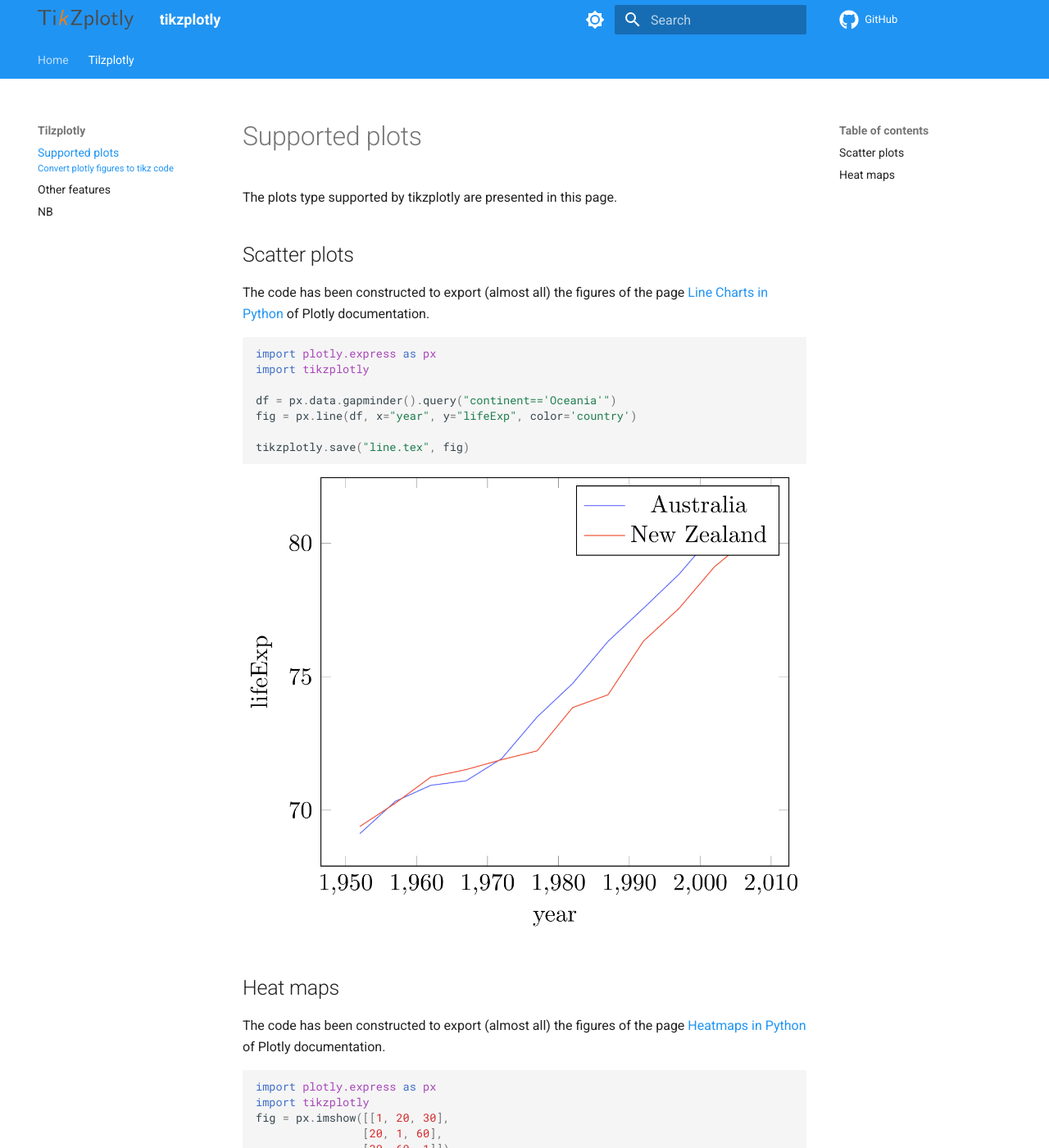
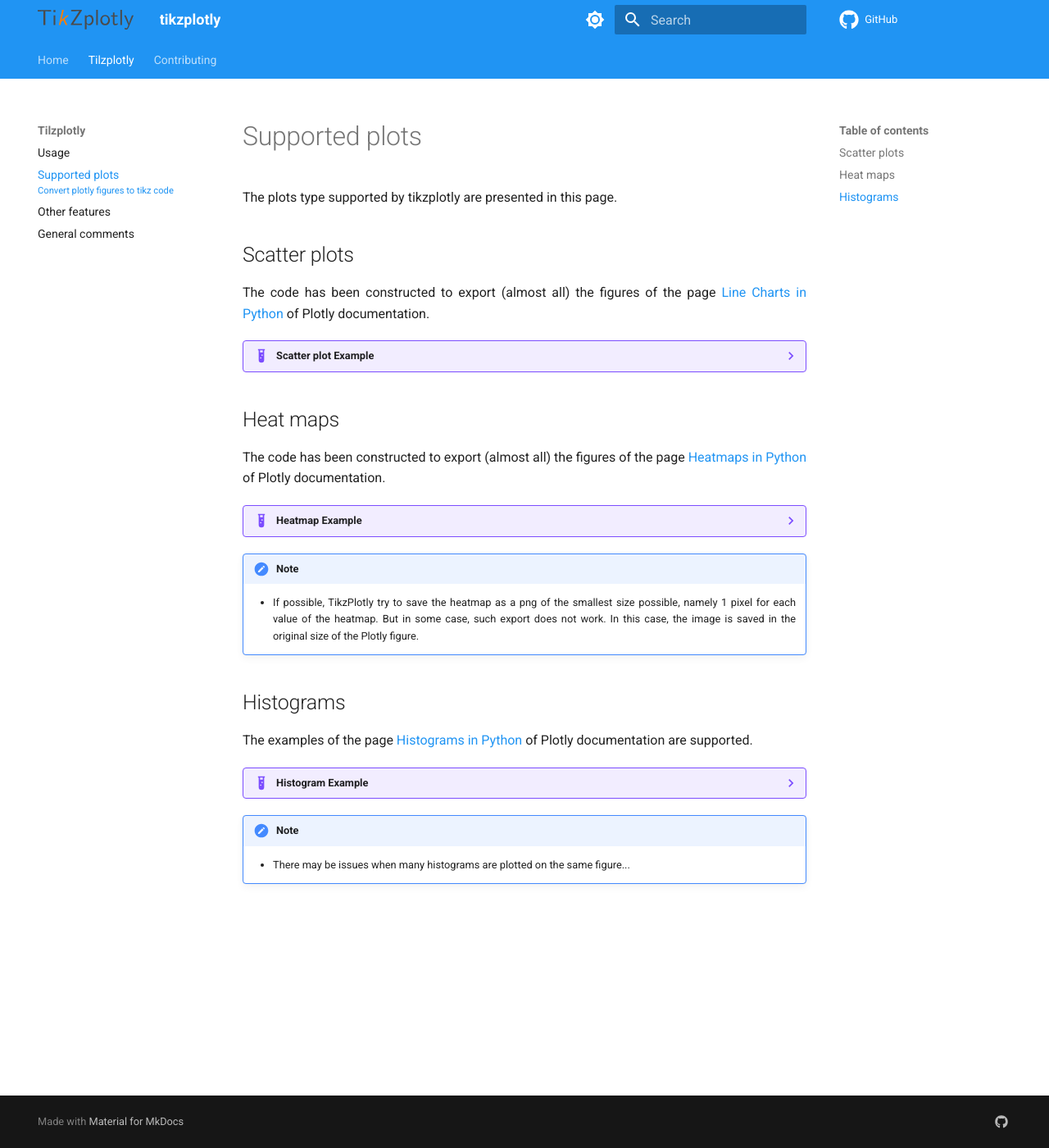
Before and after one commit to thomas-saigre/tikzplotly, an MkDocs documentation site: the page built from docs/plot/supported.md, in a window 1280 px wide and 1400 px high. Shown: the whole window at 82% size. Built offline with MkDocs 1.6.1 and Material for MkDocs 9.7.7, drawn with Linux system fonts in a browser that asks for light colours; comment, search, counter and statistics services are not loaded; some of the changed text lies outside the part shown.

Commit message:
add more content in documentation

````diff
--- /dev/null
+++ b/docs/css/extra.css
@@ -0,0 +1,5 @@
+/* Justify only the main content text */
+.md-content p,
+.md-content li {
+    text-align: justify;
+}
--- /dev/null
+++ b/docs/develop/tests.md
@@ -0,0 +1,60 @@
+# Add some tests
+
+## Local tests
+
+These tests are for development purpose, to ensure that the features that are developped are working as expected.
+They are present in the directory `src/tests` and can be run with the following command, from the `src` directory.
+
+```bash
+python3 -m tests.test_<feature>
+```
+
+A file `test_<feature>.py` contains the plotly figures that are used to test the feature `<feature>`.
+Each desired plot should be a function that returns the figure and a string that is the expected output:
+
+```python
+def fig1():
+    fig = px.imshow([[1, 20, 30],
+                    [20, 1, 60],
+                    [30, 60, 1]])
+    return fig, "Heatmaps with Plotly Express"
+```
+
+Then set a list `functions` that contains the list of all the plot functions that you want to test:
+
+```python
+    functions = [
+        ("1", fig1),
+        # ("2", fig2),  # you can comment a line to not run the test
+        ("3", fig3)
+    ]
+```
+
+Then the main function will run all the selected tests, and generate a TeX file in a subdirectory `outputs/test_<feature>`, named `main.tex`.
+Compile this TeX file with your favorite LaTeX compiler to see the result.
+
+
+## Tests for the CI
+
+These tests are run on the CI to check that the generated LaTeX code is still the same after the modifications.
+They are placed in teh directory `tests` at the root of the repository.
+When `tox` is run (see [here](contributing.md#run-the-tests-and-look-at-code-coverage)), they are the tests that are run, not the ones on the present section.
+
+Here is an example of a test that is run on the CI:
+
+```python
+def plot_1():
+    fig = px.imshow([[1, 20, 30],
+                    [20, 1, 60],
+                    [30, 60, 1]])
+    return fig
+
+def test_1():
+    assert_equality(plot_1(), os.path.join(this_dir, test_name, test_name + "_1_reference.tex"))
+```
+
+The reference TeX code should be inserted in a file `test_<test_name>_<number>_reference.tex` in the directory `tests/<test_name>`.
+
+!!! Note
+    The reference code should not contain the header `% This file was created with tikzplotly version 0.1.7.`, as the version number is bound to change.
+    This header can be hidden with the option `include_disclamer=False` in the function `tikzplotly.save`.
--- a/docs/plot/supported.md
+++ b/docs/plot/supported.md
@@ -13,30 +13,52 @@
 
 The code has been constructed to export (almost all) the figures of the page [Line Charts in Python](https://plotly.com/python/line-charts/) of Plotly documentation.
 
-```python
-import plotly.express as px
-import tikzplotly
+??? example "Scatter plot Example"
 
-df = px.data.gapminder().query("continent=='Oceania'")
-fig = px.line(df, x="year", y="lifeExp", color='country')
+    ```python
+    import plotly.express as px
+    import tikzplotly
 
-tikzplotly.save("line.tex", fig)
-```
-![Marker Style Example](../assets/examples/line_chart.png)
+    df = px.data.gapminder().query("continent=='Oceania'")
+    fig = px.line(df, x="year", y="lifeExp", color='country')
+
+    tikzplotly.save("line.tex", fig)
+    ```
+    ![Scatter plot Example](../assets/examples/line_chart.png)
 
 
 ## Heat maps
 
 The code has been constructed to export (almost all) the figures of the page [Heatmaps in Python](https://plotly.com/python/heatmaps/) of Plotly documentation.
 
+??? example "Heatmap Example"
+    ```python
+    import plotly.express as px
+    import tikzplotly
+    fig = px.imshow([[1, 20, 30],
+                    [20, 1, 60],
+                    [30, 60, 1]])
+    tikzplotly.save("heatmap.tex", fig)
+    ```
 
-```python
-import plotly.express as px
-import tikzplotly
-fig = px.imshow([[1, 20, 30],
-                [20, 1, 60],
-                [30, 60, 1]])
-tikzplotly.save("heatmap.tex", fig)
-```
+    ![Heatmap Example](../assets/examples/heatmap.png)
 
-![Marker Style Example](../assets/examples/heatmap.png)
+!!! Note
+    - If possible, TikzPlotly try to save the heatmap as a png of the smallest size possible, namely 1 pixel for each value of the heatmap. But in some case, such export does not work. In this case, the image is saved in the original size of the Plotly figure.
+
+
+## Histograms
+
+The examples of the page [Histograms in Python](https://plotly.com/python/histograms/) of Plotly documentation are supported.
+
+??? example "Histogram Example"
+    ```python
+    df = px.data.tips()
+    fig = px.histogram(df, x="total_bill")
+    tikzplotly.save("histogram.tex", fig)
+    ```
+
+    ![Histogram Example](../assets/examples/histogram.png)
+
+!!! Note
+    - There may be issues when many histograms are plotted on the same figure...
--- a/mkdocs.yml
+++ b/mkdocs.yml
@@ -36,6 +36,9 @@
   - git-revision-date-localized:
       enable_creation_date: false
 
+extra_css:
+  - css/extra.css
+
 markdown_extensions:
   - pymdownx.highlight:
       anchor_linenums: true
@@ -45,8 +48,13 @@
   - pymdownx.snippets
   - pymdownx.superfences
   - attr_list
+  - pymdownx.emoji:
+      emoji_index: !!python/name:material.extensions.emoji.twemoji
+      emoji_generator: !!python/name:material.extensions.emoji.to_svg
   - md_in_html
   - pymdownx.blocks.caption
+  - admonition
+  - pymdownx.details
 
 
 extra:
@@ -57,6 +65,10 @@
 nav:
   - Home: index.md
   - Tilzplotly:
+    - "Usage": plot/usage.md
     - "Supported plots": plot/supported.md
     - "Other features" : plot/features.md
-    - "NB": plot/NB.md
+    - "General comments": plot/NB.md
+  - Contributing:
+    - Contributing guide: develop/contributing.md
+    - Tests: develop/tests.md
````
Also changed, not shown: README.md (+1 -2 lines), docs/develop/contributing.md (added, +52 -0 lines), docs/plot/NB.md (+0 -2 lines), docs/plot/features.md (+18 -12 lines), docs/plot/usage.md (added, +20 -0 lines), docs/assets/examples/histogram.png (added), 1 other file.
